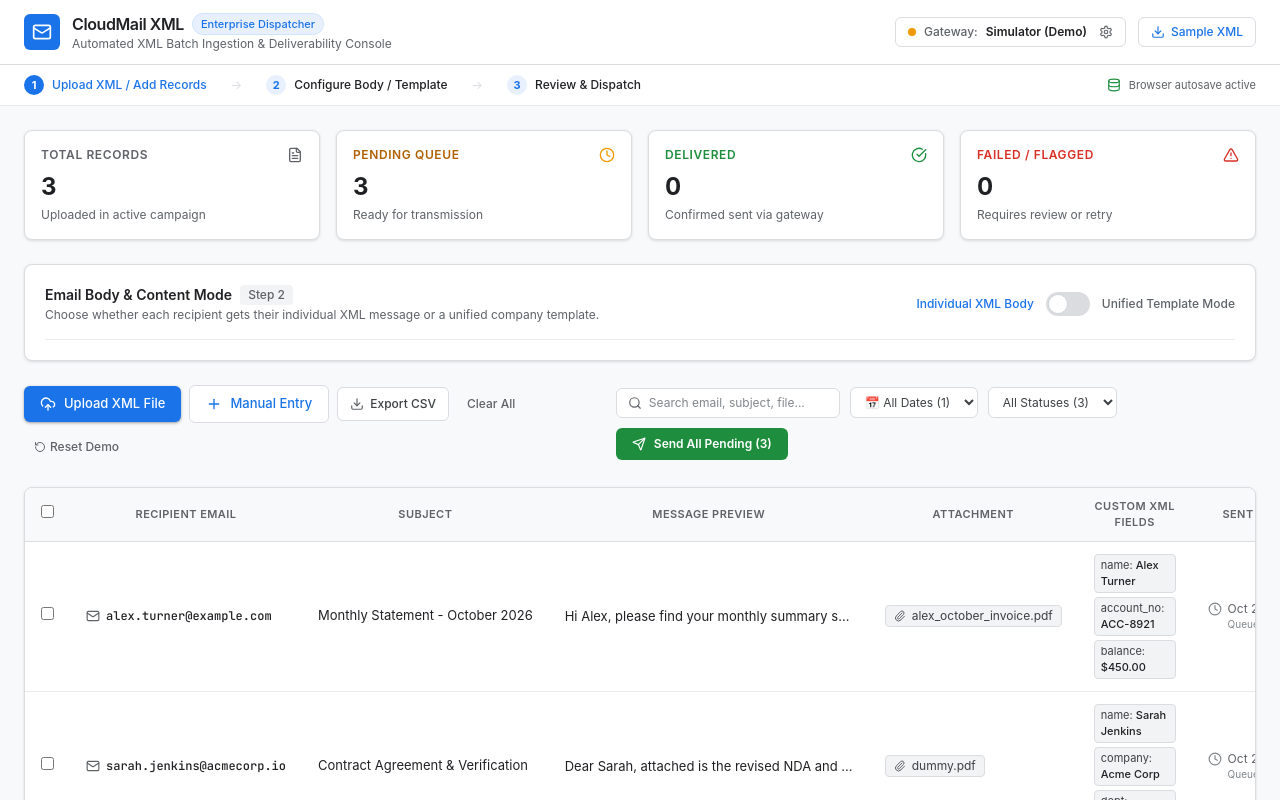
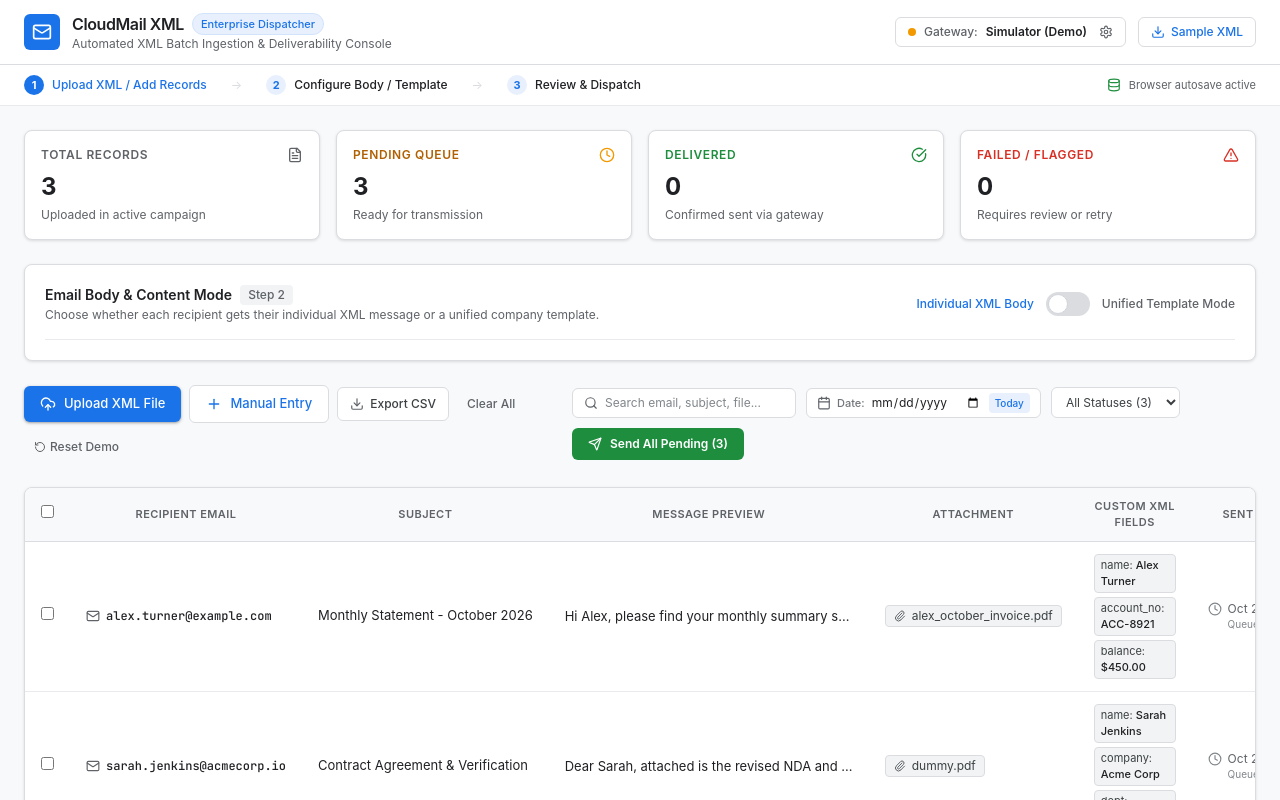
Before and after one commit to velavanvv/xml-email-sender, a Next.js app: page / in a window 1280 px wide. Shown: the top 800 px of the page. Built offline with nearby package versions, Linux system fonts and the light colour scheme.

Commit message:
Update date filter to interactive calendar date picker input

```diff
--- a/src/app/page.jsx
+++ b/src/app/page.jsx
@@ -85,7 +85,7 @@ export default function EnterpriseEmailDashboard() {
   const [searchQuery, setSearchQuery] = useState("");
   const [statusFilter, setStatusFilter] = useState("all");
   const [batchFilter, setBatchFilter] = useState("all");
-  const [dateFilter, setDateFilter] = useState("all");
+  const [dateFilter, setDateFilter] = useState("");
 
   // Interpolation helper for preview and template placeholders
   const interpolate = (template, item) => {
@@ -230,17 +230,25 @@ export default function EnterpriseEmailDashboard() {
       const matchesBatch = batchFilter === "all" ? true : r.batch_name === batchFilter;
 
       const matchesDate =
-        dateFilter === "all"
+        !dateFilter || dateFilter === "all"
           ? true
           : (() => {
-              const d = r.sent_at || r.created_at;
-              if (!d) return false;
-              const dateStr = new Date(d).toLocaleDateString(undefined, {
-                month: "short",
-                day: "numeric",
-                year: "numeric",
-              });
-              return dateStr === dateFilter;
+              const toYMD = (val) => {
+                if (!val) return "";
+                try {
+                  const d = new Date(val);
+                  if (isNaN(d.getTime())) return "";
+                  const y = d.getFullYear();
+                  const m = String(d.getMonth() + 1).padStart(2, "0");
+                  const day = String(d.getDate()).padStart(2, "0");
+                  return `${y}-${m}-${day}`;
+                } catch (e) {
+                  return "";
+                }
+              };
+              const sentYMD = toYMD(r.sent_at);
+              const createdYMD = toYMD(r.created_at);
+              return sentYMD === dateFilter || createdYMD === dateFilter;
             })();
 
       return matchesSearch && matchesStatus && matchesBatch && matchesDate;
@@ -859,21 +867,46 @@ export default function EnterpriseEmailDashboard() {
               </select>
             )}
 
-            {/* Date Filter */}
-            {uniqueDates.length > 0 && (
-              <select
+            {/* Interactive Calendar Date Picker */}
+            <div className={`flex items-center gap-1.5 bg-white border ${dateFilter ? "border-[#1a73e8] bg-[#f8fafd] ring-1 ring-[#1a73e8]" : "border-[#dadce0] hover:border-[#bdc1c6]"} focus-within:border-[#1a73e8] focus-within:ring-1 focus-within:ring-[#1a73e8] rounded-md px-2.5 py-1 text-xs text-[#3c4043] transition-all shadow-xs`}>
+              <Calendar className={`w-3.5 h-3.5 flex-shrink-0 ${dateFilter ? "text-[#1a73e8]" : "text-[#5f6368]"}`} />
+              <label htmlFor="calendar-date-input" className="text-[11px] font-medium text-[#70757a] hidden sm:inline">
+                Date:
+              </label>
+              <input
+                id="calendar-date-input"
+                type="date"
                 value={dateFilter}
                 onChange={(e) => setDateFilter(e.target.value)}
-                className="bg-white border border-[#dadce0] rounded-md px-2.5 py-1.5 text-xs text-[#3c4043] focus:outline-none focus:border-[#1a73e8] max-w-[150px] truncate"
-              >
-                <option value="all">📅 All Dates ({uniqueDates.length})</option>
-                {uniqueDates.map((d) => (
-                  <option key={d} value={d}>
-                    {d}
-                  </option>
-                ))}
-              </select>
-            )}
+                title="Select any date to filter emails"
+                className="bg-transparent text-xs text-[#202124] focus:outline-none cursor-pointer"
+              />
+              {dateFilter ? (
+                <button
+                  type="button"
+                  onClick={() => setDateFilter("")}
+                  title="Clear date filter (show all dates)"
+                  className="p-0.5 text-[#70757a] hover:text-[#202124] hover:bg-[#e8f0fe] rounded transition-colors"
+                >
+                  <X className="w-3.5 h-3.5" />
+                </button>
+              ) : (
+                <button
+                  type="button"
+                  onClick={() => {
+                    const today = new Date();
+                    const y = today.getFullYear();
+                    const m = String(today.getMonth() + 1).padStart(2, "0");
+                    const d = String(today.getDate()).padStart(2, "0");
+                    setDateFilter(`${y}-${m}-${d}`);
+                  }}
+                  title="Filter by Today's date"
+                  className="text-[10px] text-[#1a73e8] hover:underline font-medium px-1.5 py-0.5 bg-[#e8f0fe] rounded ml-0.5"
+                >
+                  Today
+                </button>
+              )}
+            </div>
 
             {/* Status Filter */}
             <select
@@ -981,10 +1014,32 @@ export default function EnterpriseEmailDashboard() {
                     <td colSpan={9} className="py-12 text-center text-[#5f6368]">
                       <div className="flex flex-col items-center justify-center gap-2">
                         <FileCode className="w-8 h-8 text-[#9aa0a6]" />
-                        <p className="text-sm font-medium text-[#202124]">No records in current view</p>
-                        <p className="text-xs text-[#5f6368]">
-                          Upload an XML file or click "Manual Entry" above to add recipient data.
+                        <p className="text-sm font-medium text-[#202124]">
+                          {dateFilter || searchQuery || statusFilter !== "all" || batchFilter !== "all"
+                            ? "No records match the active filters"
+                            : "No records in current view"}
                         </p>
+                        <p className="text-xs text-[#5f6368] max-w-md">
+                          {dateFilter && `Selected date: ${dateFilter}. `}
+                          {dateFilter || searchQuery || statusFilter !== "all" || batchFilter !== "all"
+                            ? "Try clearing or selecting a different date/filter to see your emails."
+                            : "Upload an XML file or click \"Manual Entry\" above to add recipient data."}
+                        </p>
+                        {(dateFilter || searchQuery || statusFilter !== "all" || batchFilter !== "all") && (
+                          <button
+                            type="button"
+                            onClick={() => {
+                              setDateFilter("");
+                              setSearchQuery("");
+                              setStatusFilter("all");
+                              setBatchFilter("all");
+                            }}
+                            className="mt-2 inline-flex items-center gap-1.5 px-3 py-1.5 rounded-md bg-white border border-[#dadce0] hover:bg-[#f8f9fa] text-xs font-medium text-[#1a73e8] transition-colors shadow-xs"
+                          >
+                            <RotateCcw className="w-3.5 h-3.5" />
+                            <span>Reset All Filters</span>
+                          </button>
+                        )}
                       </div>
                     </td>
                   </tr>
```
